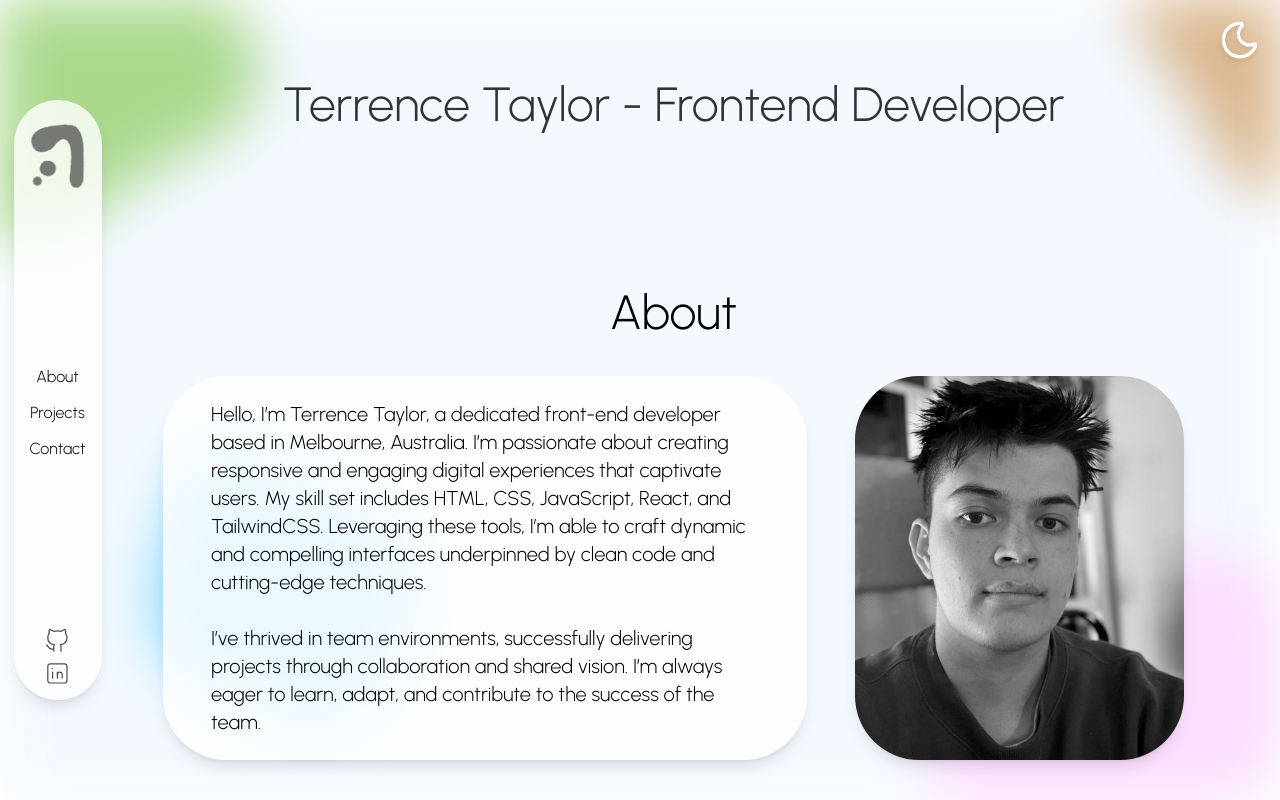
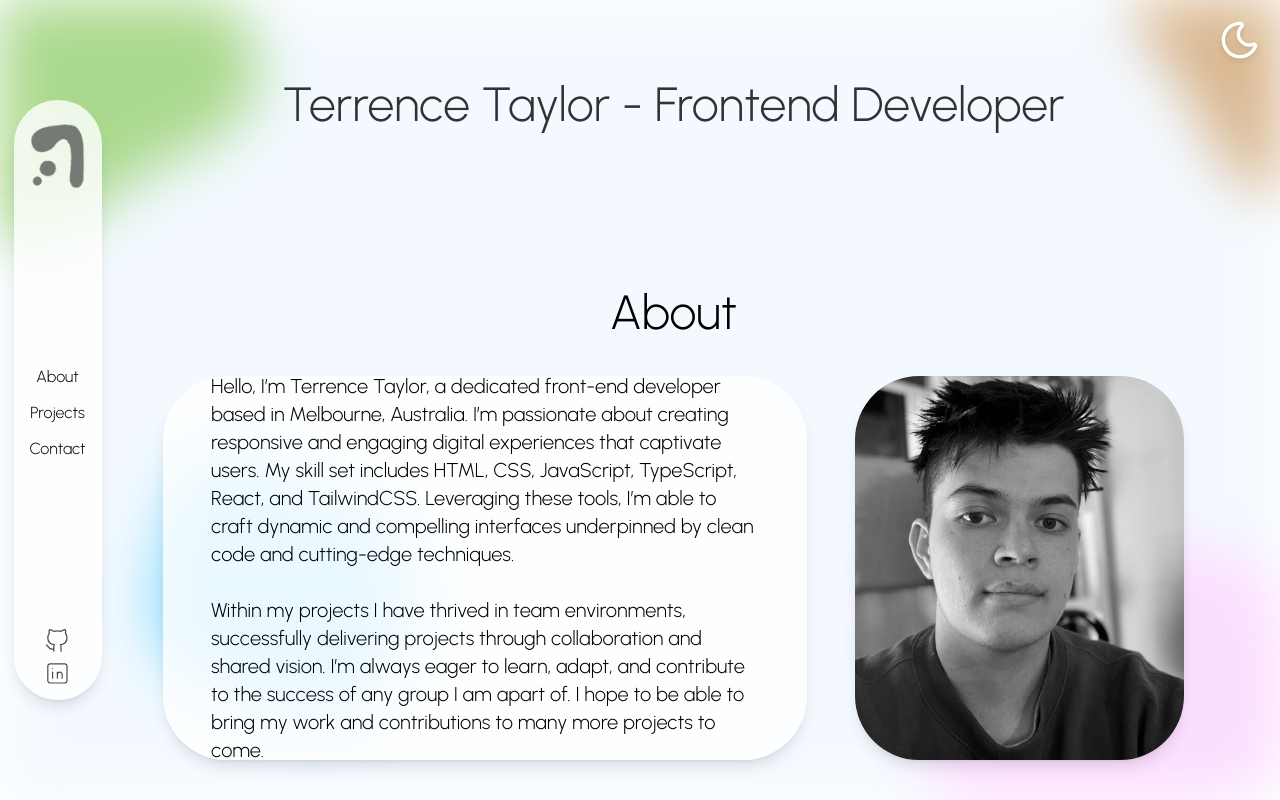
Before and after one commit to terrytaylor01/portfolio-terrencetaylor-v1, a React (Vite) app: page / in a window 1280 px wide. Built offline with nearby package versions, Linux system fonts and the light colour scheme; the HTML template or start-up script is replaced by a standard one.

Commit message:
Content changes

```diff
--- a/src/components/About.jsx
+++ b/src/components/About.jsx
@@ -19,18 +19,20 @@ export default function About() {
             alt="Headshot of Terrence Taylor, what a stunning young man"
           />
         </span>
-        <div className="h-full w-auto grow rounded-[4rem] bg-white bg-opacity-[0.8] px-12 py-6 shadow-lg backdrop-blur-lg transition-colors  dark:bg-[#020214] dark:bg-opacity-80 lg:w-[72%]">
-          <p className="h-full">
+        <div className="flex h-full w-auto grow items-center rounded-[4rem] bg-white bg-opacity-[0.8] p-4  py-6 shadow-lg backdrop-blur-lg transition-colors dark:bg-[#020214]  dark:bg-opacity-80 lg:w-[72%] xl:px-12">
+          <p className="h-fit">
             Hello, I’m Terrence Taylor, a dedicated front-end developer based in
             Melbourne, Australia. I’m passionate about creating responsive and
             engaging digital experiences that captivate users. My skill set
-            includes HTML, CSS, JavaScript, React, and TailwindCSS. Leveraging
-            these tools, I’m able to craft dynamic and compelling interfaces
-            underpinned by clean code and cutting-edge techniques.
+            includes HTML, CSS, JavaScript, TypeScript, React, and TailwindCSS.
+            Leveraging these tools, I’m able to craft dynamic and compelling
+            interfaces underpinned by clean code and cutting-edge techniques.
             <br /> <br />
-            I’ve thrived in team environments, successfully delivering projects
-            through collaboration and shared vision. I’m always eager to learn,
-            adapt, and contribute to the success of the team.
+            Within my projects I have thrived in team environments, successfully
+            delivering projects through collaboration and shared vision. I’m
+            always eager to learn, adapt, and contribute to the success of any
+            group I am apart of. I hope to be able to bring my work and
+            contributions to many more projects to come.
           </p>
         </div>
         <span className="hidden  w-fit  grow overflow-clip rounded-[4rem] object-cover shadow-lg lg:block  lg:w-auto">
```
